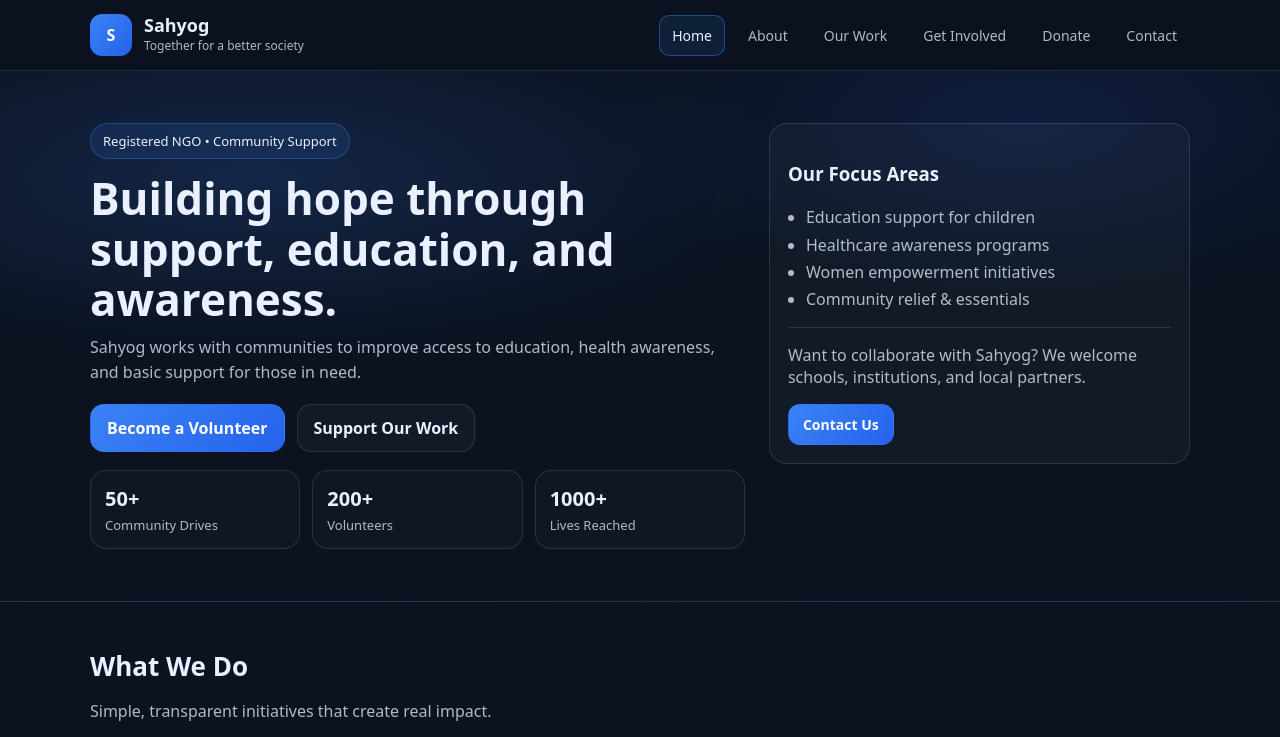
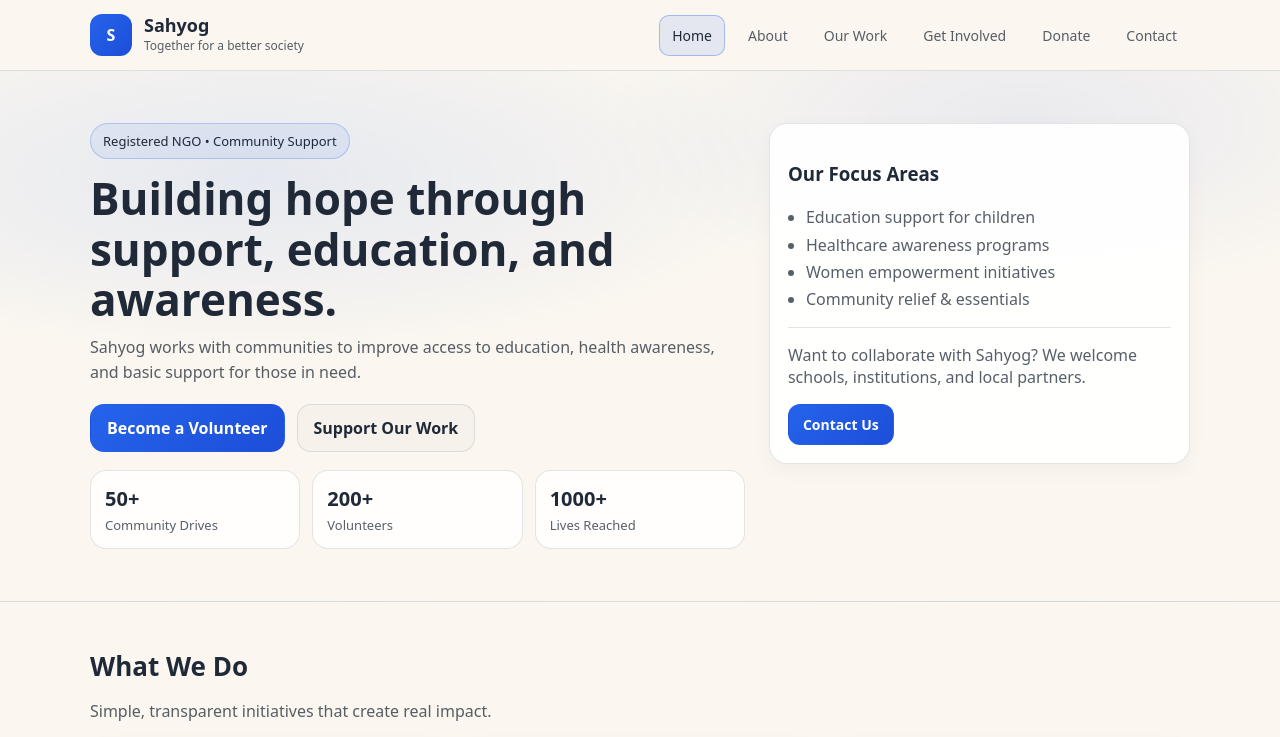
Before and after one commit to prakashsharma19/testing, a plain HTML site: page index.html in a window 1280 px wide. Shown: the top 737 px of the page. Drawn offline with Linux system fonts and the light colour scheme.

Commit message:
Update style.css

```diff
--- a/assets/css/style.css
+++ b/assets/css/style.css
@@ -1,17 +1,24 @@
 :root{
-  --bg: #0b1220;
-  --card: #0f1b33;
-  --soft: #0c172d;
-  --text: #eaf0ff;
-  --muted: rgba(234,240,255,.75);
-  --line: rgba(234,240,255,.12);
-  --brand: #3b82f6;
-  --brand2: #2563eb;
+  --bg: #fbf7f0;          /* sepia background */
+  --card: #ffffff;        /* card background */
+  --soft: #f3ede3;        /* soft section background */
+  --text: #1f2937;        /* main text */
+  --muted: rgba(31,41,55,.75);
+  --line: rgba(31,41,55,.12);
+
+  --brand: #2563eb;       /* professional blue */
+  --brand2: #1d4ed8;
   --white: #ffffff;
 }
 
 *{ box-sizing: border-box; }
-html,body{ margin:0; padding:0; font-family: system-ui, -apple-system, Segoe UI, Roboto, Arial, sans-serif; background: var(--bg); color: var(--text); }
+html,body{
+  margin:0;
+  padding:0;
+  font-family: system-ui, -apple-system, Segoe UI, Roboto, Arial, sans-serif;
+  background: var(--bg);
+  color: var(--text);
+}
 
 a{ color: inherit; text-decoration: none; }
 .container{ width: min(1100px, 92%); margin: 0 auto; }
@@ -20,7 +27,7 @@ a{ color: inherit; text-decoration: none; }
   position: sticky;
   top: 0;
   z-index: 50;
-  background: rgba(11,18,32,.9);
+  background: rgba(251,247,240,.92);
   backdrop-filter: blur(10px);
   border-bottom: 1px solid var(--line);
 }
@@ -71,13 +78,13 @@ a{ color: inherit; text-decoration: none; }
 .nav__link:hover{
   color: var(--text);
   border-color: var(--line);
-  background: rgba(255,255,255,.03);
+  background: rgba(0,0,0,.03);
 }
 
 .nav__link.active{
   color: var(--text);
-  border-color: rgba(59,130,246,.45);
-  background: rgba(59,130,246,.12);
+  border-color: rgba(37,99,235,.35);
+  background: rgba(37,99,235,.10);
 }
 
 .nav-toggle{
@@ -86,7 +93,7 @@ a{ color: inherit; text-decoration: none; }
   height: 44px;
   border-radius: 12px;
   border: 1px solid var(--line);
-  background: rgba(255,255,255,.02);
+  background: rgba(0,0,0,.02);
   cursor:pointer;
   align-items:center;
   justify-content:center;
@@ -106,8 +113,8 @@ a{ color: inherit; text-decoration: none; }
   padding: 52px 0;
   border-bottom: 1px solid var(--line);
   background:
-    radial-gradient(900px 300px at 20% 20%, rgba(59,130,246,.18), transparent 60%),
-    radial-gradient(700px 300px at 80% 10%, rgba(37,99,235,.14), transparent 60%);
+    radial-gradient(900px 300px at 20% 20%, rgba(37,99,235,.10), transparent 60%),
+    radial-gradient(700px 300px at 80% 10%, rgba(29,78,216,.08), transparent 60%);
 }
 
 .hero__grid{
@@ -121,8 +128,8 @@ a{ color: inherit; text-decoration: none; }
   display:inline-block;
   padding: 8px 12px;
   border-radius: 999px;
-  border: 1px solid rgba(59,130,246,.35);
-  background: rgba(59,130,246,.12);
+  border: 1px solid rgba(37,99,235,.25);
+  background: rgba(37,99,235,.08);
   color: var(--text);
   font-size: 13px;
   margin-bottom: 14px;
@@ -169,12 +176,12 @@ h1{
 
 .btn--outline{
   border-color: var(--line);
-  background: rgba(255,255,255,.03);
+  background: rgba(0,0,0,.02);
   color: var(--text);
 }
 
 .btn--outline:hover{
-  background: rgba(255,255,255,.06);
+  background: rgba(0,0,0,.05);
 }
 
 .btn--small{
@@ -191,7 +198,7 @@ h1{
 
 .stat{
   border: 1px solid var(--line);
-  background: rgba(255,255,255,.02);
+  background: rgba(255,255,255,.85);
   border-radius: 16px;
   padding: 14px;
 }
@@ -231,13 +238,14 @@ h1{
 
 .card{
   border: 1px solid var(--line);
-  background: rgba(255,255,255,.02);
+  background: var(--card);
   border-radius: 18px;
   padding: 18px;
+  box-shadow: 0 6px 20px rgba(0,0,0,.04);
 }
 
 .hero__card .card{
-  background: rgba(255,255,255,.03);
+  background: rgba(255,255,255,.92);
 }
 
 .list{
@@ -255,8 +263,8 @@ h1{
 
 .cta{
   margin-top: 18px;
-  border: 1px solid rgba(59,130,246,.35);
-  background: rgba(59,130,246,.10);
+  border: 1px solid rgba(37,99,235,.25);
+  background: rgba(37,99,235,.06);
   border-radius: 18px;
   padding: 18px;
   display:flex;
@@ -269,7 +277,7 @@ h1{
   padding: 34px 0;
   border-bottom: 1px solid var(--line);
   background:
-    radial-gradient(800px 260px at 10% 10%, rgba(59,130,246,.14), transparent 60%);
+    radial-gradient(800px 260px at 10% 10%, rgba(37,99,235,.08), transparent 60%);
 }
 
 .page-hero h1{
@@ -294,13 +302,13 @@ input, textarea{
   padding: 12px 12px;
   border-radius: 14px;
   border: 1px solid var(--line);
-  background: rgba(255,255,255,.02);
+  background: rgba(0,0,0,.02);
   color: var(--text);
   outline: none;
 }
 
 input:focus, textarea:focus{
-  border-color: rgba(59,130,246,.6);
+  border-color: rgba(37,99,235,.55);
 }
 
 .info{
@@ -313,7 +321,7 @@ input:focus, textarea:focus{
 .footer{
   padding: 26px 0;
   border-top: 1px solid var(--line);
-  background: rgba(0,0,0,.15);
+  background: rgba(255,255,255,.55);
 }
 
 .footer__grid{
@@ -371,7 +379,7 @@ input:focus, textarea:focus{
     flex-direction: column;
     gap: 8px;
     padding: 12px;
-    background: rgba(11,18,32,.98);
+    background: rgba(251,247,240,.98);
     border-bottom: 1px solid var(--line);
   }
   .nav.open{ display:flex; }
```
